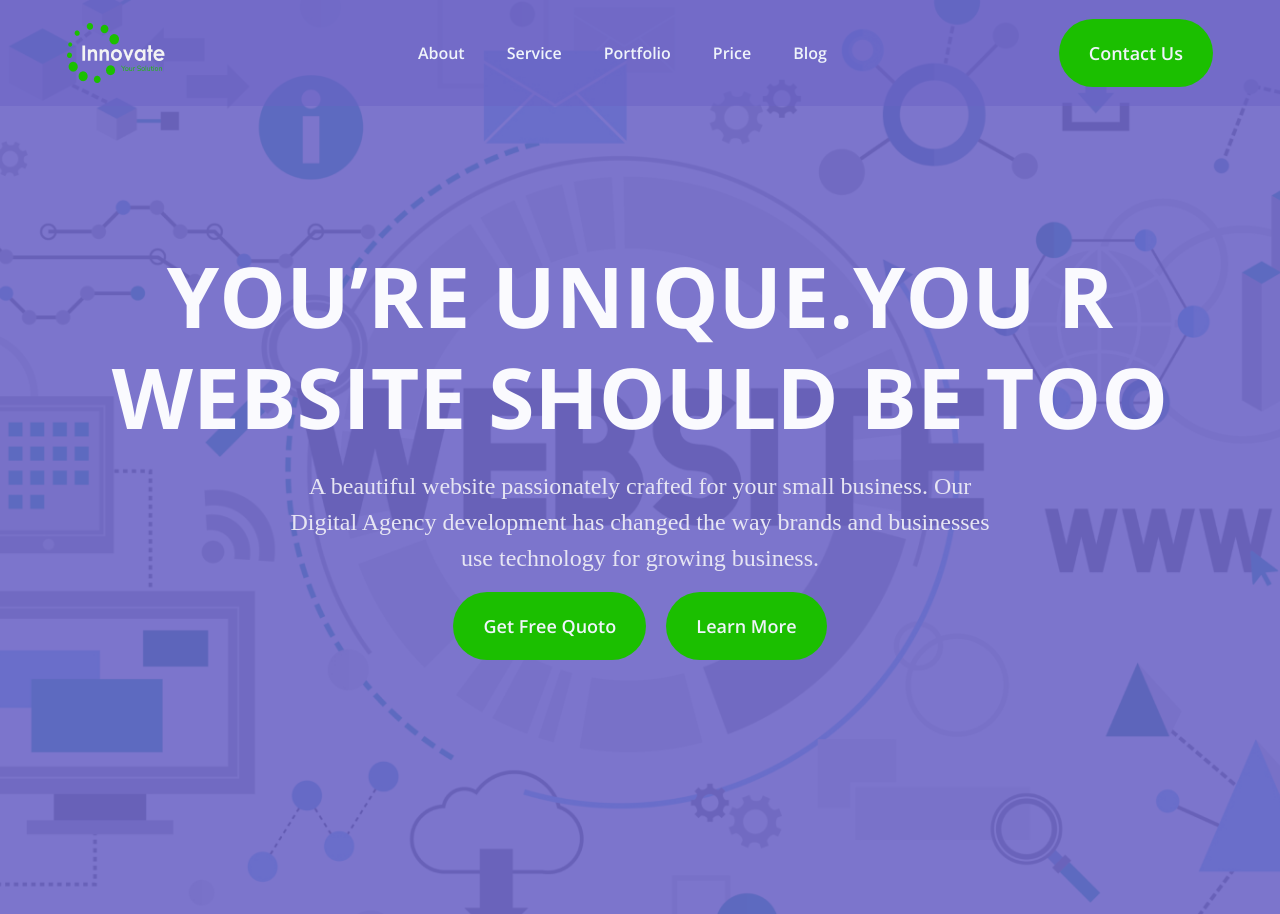
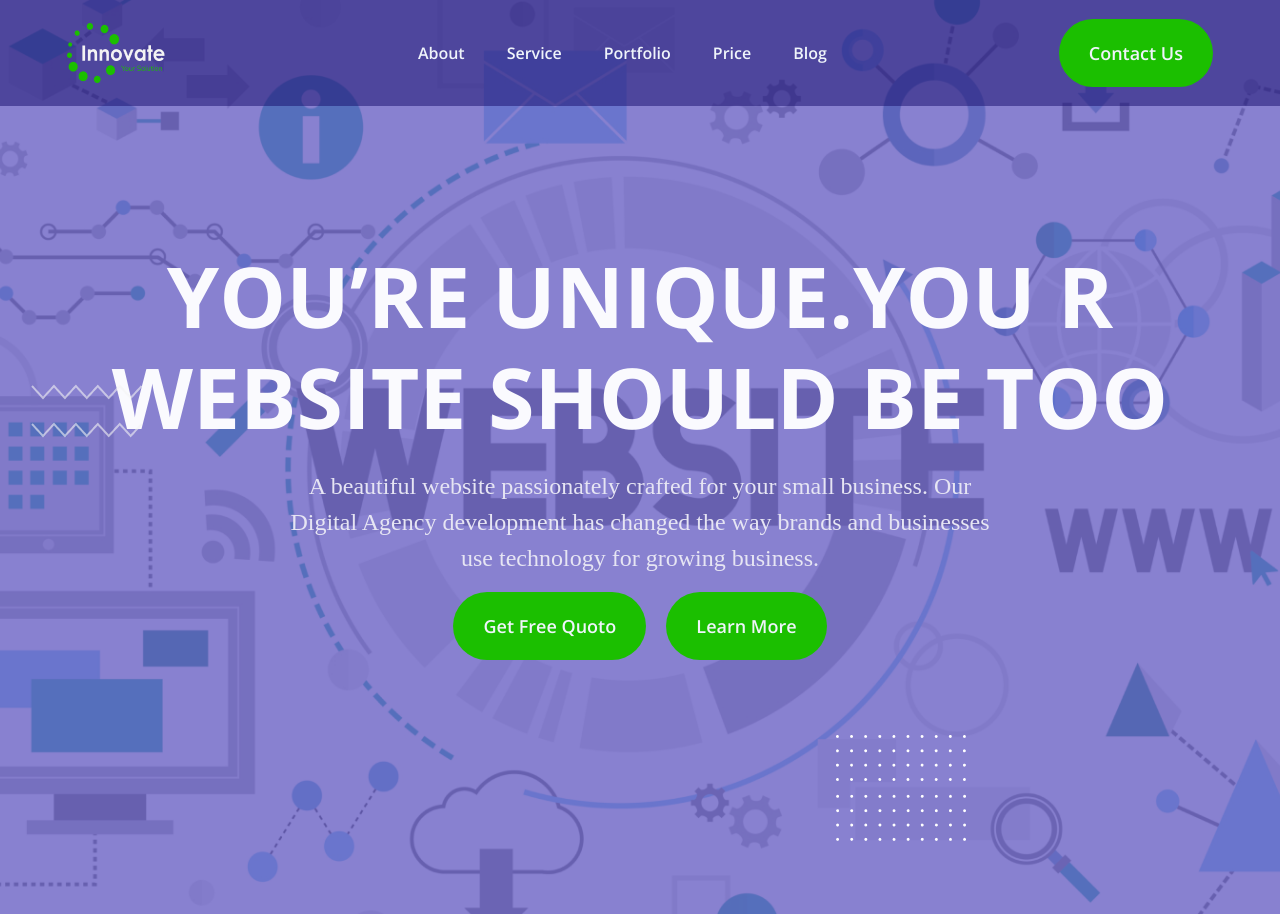
Before and after one commit to bayazidsarour/innovate, a plain HTML site: page index.html in a window 1280 px wide. Drawn offline with nearby package versions, Linux system fonts and the light colour scheme; a web font is replaced by a local one.

Commit message:
header&bannaer compelted

```diff
--- a/components/_banner.scss
+++ b/components/_banner.scss
@@ -2,8 +2,20 @@
 {
     background: url(../images/banner.jpg) no-repeat center;
     background-size: cover;
+    position: relative;
 
-
+    .sheap1
+    {
+position: absolute;
+top: 384px;
+left: 31px;
+    }
+   .sheap2
+   {
+position: absolute;
+bottom: 73px;
+right: 314px;
+   }
 
     .overlay
     {
@@ -11,7 +23,7 @@
         padding-bottom: 254px;
         width: 100%;
         height: 100%;
-        background-color: rgba(106, 98, 197, 0.879);
+        background-color: rgba(107, 98, 197, 0.8);
 
         .banner
         {
--- a/components/_navbar.scss
+++ b/components/_navbar.scss
@@ -2,6 +2,7 @@ header
 {
     position: absolute;
     width: 100%;
+    z-index: 999;
     nav{
         background-color: $primary;
         padding: 18px 0 !important;
--- a/components/_reset.scss
+++ b/components/_reset.scss
@@ -3,7 +3,7 @@
     max-width: 1170px;
 }
 
-$primary:rgba(106, 98, 197, 0.5);
+$primary:rgba(22, 12, 109, 0.5);
 $pfont: "Open Sans", serif;
 a
 {
--- a/index.html
+++ b/index.html
@@ -2,7 +2,7 @@
 <html lang="en">
 
 <head>
-    <title>Title</title>
+    <title>Innovate</title>
     <!-- Required meta tags -->
     <meta charset="utf-8" />
     <meta name="viewport" content="width=device-width, initial-scale=1, shrink-to-fit=no" />
@@ -81,6 +81,9 @@
 
     <main>
         <div id="banner">
+
+            <img class="sheap1"  src="./images/sheap1.png" alt="">
+            <img class="sheap2" src="./images/sheap2.png" alt="">
             <div class="overlay">
 
 
```
Also changed, not shown: css/style.css, images/sheap1.png (added), images/sheap2.png (added), 1 other file.
